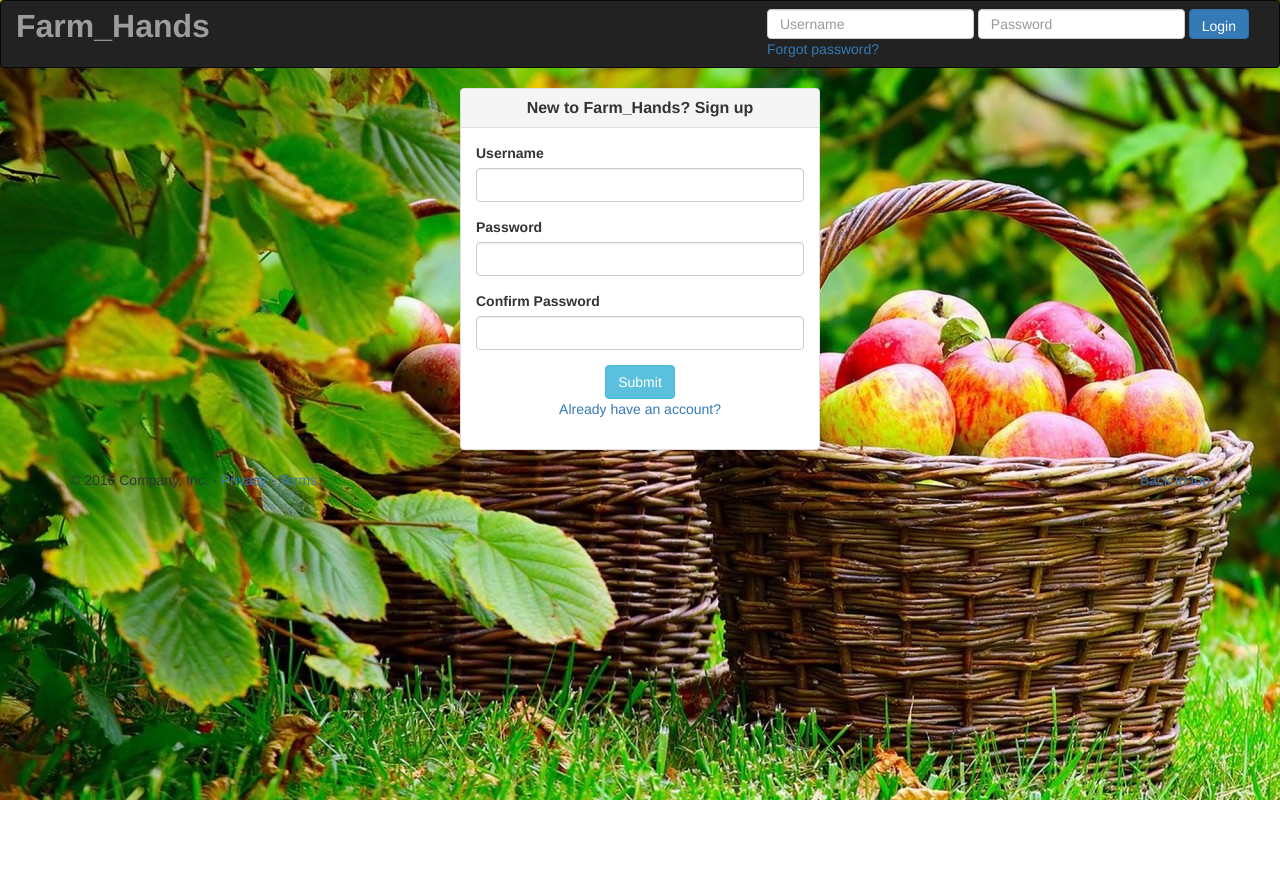
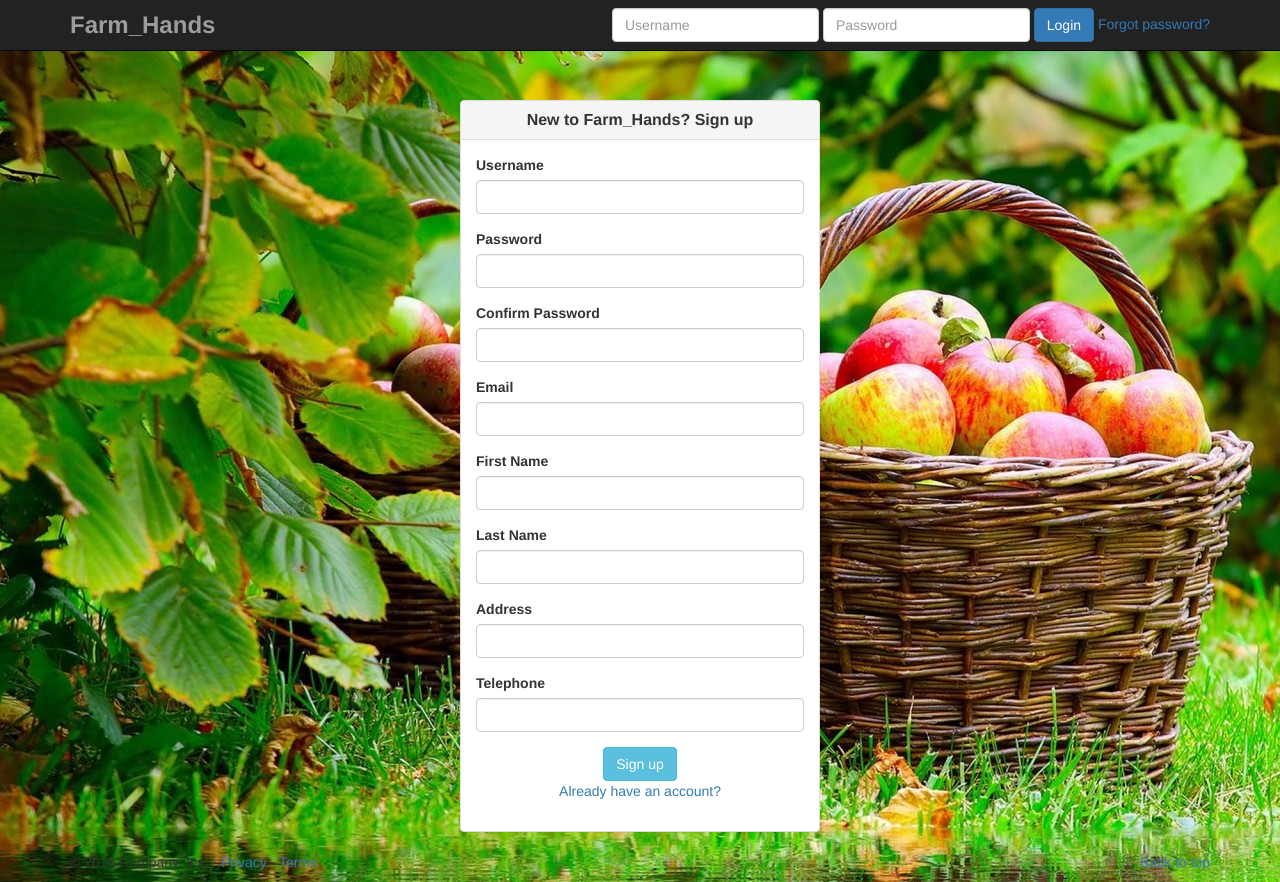
Before and after one commit to kalpanibhagya/FarmHands, a CodeIgniter app: page /FarmHands/index.php/main/index in a window 1280 px wide. Before the commit the page ends 800 px from the top, so only its background shows below. Run offline with CodeIgniter, Linux system fonts and the light colour scheme; some libraries are stand-ins or nearby versions.

Commit message:
Add more fields to sign up page

```diff
--- a/application/views/Main_view.php
+++ b/application/views/Main_view.php
@@ -16,8 +16,8 @@
 <body style="background-image: url('<?php echo base_url(); ?>assets/images/background.jpg')">
 
 <header>
-    <nav class="navbar navbar-inverse">
-        <div class="container-fluid">
+    <nav class="navbar navbar-inverse navbar-fixed-top">
+        <div class="container">
             <!-- Brand and toggle get grouped for better mobile display -->
             <div class="navbar-header">
                 <button type="button" class="navbar-toggle collapsed" data-toggle="collapse" data-target="#bs-example-navbar-collapse-1" aria-expanded="false">
@@ -26,21 +26,21 @@
                     <span class="icon-bar"></span>
                     <span class="icon-bar"></span>
                 </button>
-                <a class="navbar-brand" style="font-size: xx-large;font-weight: bolder" href="<?php echo base_url(); ?>" >Farm_Hands</a>
+                <a class="navbar-brand" style="font-size: x-large;font-weight: bolder" href="<?php echo base_url(); ?>" >Farm_Hands</a>
             </div>
 
             <!-- Collect the nav links, forms, and other content for toggling -->
             <div class="collapse navbar-collapse" id="bs-example-navbar-collapse-1">
                 <form class="navbar-form navbar-right" action="<?php echo base_url()?>main/login_validation" method="post">
-                    <div class="form-group"><input type="text" style="height: 30px" class="form-control" name="username" placeholder="Username"></div>
-                    <div class="form-group"><input type="password" style="height: 30px" class="form-control" name="password" placeholder="Password"></div>
-                    <input type="submit" class="btn btn-primary" name="Login" value="Login" style="height: 30px"><br />
+                    <div class="form-group"><input type="text" class="form-control" name="username" placeholder="Username"></div>
+                    <div class="form-group"><input type="password" class="form-control" name="password" placeholder="Password"></div>
+                    <input type="submit" class="btn btn-primary" name="Login" value="Login">
                     <a href="#">Forgot password?</a><?php echo $this->session->flashdata('error'); ?><span class="text-danger"><?php echo form_error('username')?></span><span class="text-danger"><?php echo form_error('password')?></span>
                 </form>
-            </div><!-- /.navbar-collapse -->
-        </div><!-- /.container-fluid -->
+            </div>
+        </div>
 </header>
-<section>
+<section style="margin-top: 100px">
     <div class="container">
         <div class="row">
             <div class="col-md-4 col-md-offset-4">
@@ -70,8 +70,33 @@
                                 <input type="password" class="form-control" name="confirm_password">
                                 <span class="text-danger"><?php echo form_error('confirm_password')?></span>
                             </div>
+                            <div class="form-group">
+                                <label>Email</label>
+                                <input type="email" class="form-control" name="confirm_password">
+                                <span class="text-danger"><?php echo form_error('email')?></span>
+                            </div>
+                            <div class="form-group">
+                                <label>First Name</label>
+                                <input type="text" class="form-control" name="fname">
+                                <span class="text-danger"><?php echo form_error('first_name')?></span>
+                            </div>
+                            <div class="form-group">
+                                <label>Last Name</label>
+                                <input type="email" class="form-control" name="lname">
+                                <span class="text-danger"><?php echo form_error('last_name')?></span>
+                            </div>
+                            <div class="form-group">
+                                <label>Address</label>
+                                <input type="text" class="form-control" name="address">
+                                <span class="text-danger"><?php echo form_error('address')?></span>
+                            </div>
+                            <div class="form-group">
+                                <label>Telephone</label>
+                                <input type="text" class="form-control" name="telephone">
+                                <span class="text-danger"><?php echo form_error('telephone')?></span>
+                            </div>
                             <div class="form-group text-center">
-                                <input type="submit" class="btn btn-info" name="Submit" value="Submit">
+                                <input type="submit" class="btn btn-info" name="Sign up" value="Sign up">
                                 <br/>
                                 <a href="<?php echo base_url(); ?>main/login">Already have an account?</a>
                             </div>
```
